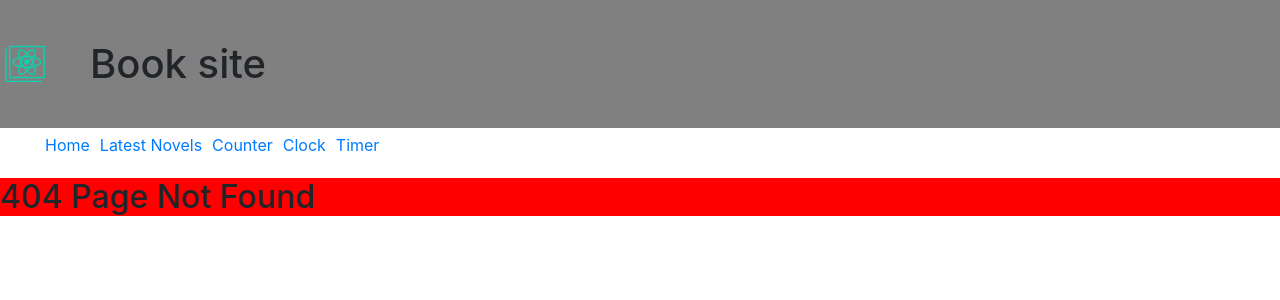
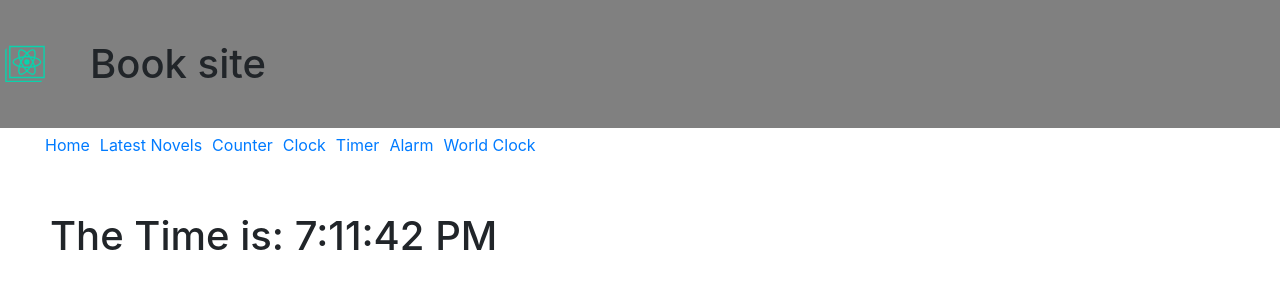
Before and after one commit to stevelp99/book_and_counter, a React (Create React App) app: page /world in a window 1280 px wide. Before the commit this address had no page. Shown: the top 300 px of the page. Built offline with nearby package versions, Linux system fonts and the light colour scheme.

Commit message:
updated router

```diff
--- a/src/AppRouter.js
+++ b/src/AppRouter.js
@@ -8,6 +8,8 @@ import Books from "./pages/Books";
 import Counter from "./pages/Counter";
 import Clock from "./pages/Clock";
 import Timer from "./pages/Timer";
+import Alarm from "./pages/Alarm";
+import World from "./pages/World";
 
 const header ={
     display: "flex",
@@ -28,6 +30,8 @@ export default function AppRouter(){
             <li style={space}><Link to="counter">Counter</Link></li>
             <li style={space}><Link to="clock">Clock</Link></li>
             <li style={space}><Link to="timer">Timer</Link></li>
+            <li style={space}><Link to="alarm">Alarm</Link></li>
+            <li style={space}><Link to="world">World Clock</Link></li>
         </ul>
 
         <Switch>
@@ -49,6 +53,12 @@ export default function AppRouter(){
             <Route exact path="/timer">
                 <Timer/>
             </Route>
+            <Route exact path="/alarm">
+                <Alarm/>
+            </Route>
+            <Route exact path="/world">
+                <World/>
+            </Route>
             <Route>
                 <PageNotFound />
             </Route>
--- a/src/pages/Alarm.jsx
+++ b/src/pages/Alarm.jsx
@@ -0,0 +1,9 @@
+import React from 'react'
+
+const title={
+    margin:40
+  }
+export default function Alarm() {
+
+    return <h2 style={title}>Alarm</h2>;
+  }
--- a/src/pages/Timer.jsx
+++ b/src/pages/Timer.jsx
@@ -36,7 +36,7 @@ export default class Timer extends Component{
         const{min,sec} =this.state
         return(
             <div style={margin}>
-                if {min===0&&sec===0
+                 {min===0&&sec===0
                     ? <h1>Timer complete</h1>
                     : <h1>Time Remaining:{min}:{sec < 10 ? `0${sec}`:sec}</h1>
                 }
--- /dev/null
+++ b/src/pages/World.jsx
@@ -0,0 +1,25 @@
+import React,{Component} from "react"
+const margin={
+    margin: 50
+}
+export default class Clock extends Component{
+    constructor(){
+    super();
+    this.state ={time:new Date()};
+}
+componentDidMount(){
+    this.clockInterval=setInterval(()=>{
+        this.setState({time:new Date()});
+        },1000);
+    }
+componentWillUnmount(){
+    clearInterval(this.clockInterval);
+}
+render() {
+    return (
+      <>
+        <h1 style={margin}>The Time is: {this.state.time.toLocaleTimeString()}</h1>
+      </>
+    );
+  }
+}
```
